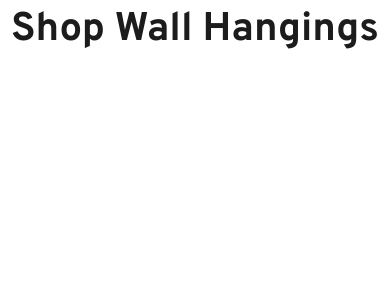
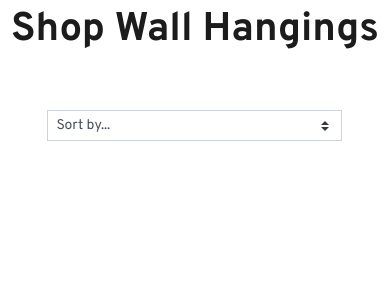
Before and after one commit to Fiona-T/knot-art, a Django app: page /products/ in a window 390 px wide. Shown: the part 265-565 px from the top of the page. Run offline with Django 3.2, Linux system fonts and the light colour scheme; data that the repository does not hold is empty; some libraries are stand-ins or nearby versions.

Commit message:
feat: add product sorting options select box to products.html

```diff
--- a/products/templates/products/products.html
+++ b/products/templates/products/products.html
@@ -16,8 +16,21 @@
     <div class="row">
         <!-- outer container for products + will have row showing sorting options -->
         <div class="col-10 offset-1">
+            <!-- Products sorting row -->
+            <div class="row pb-3">
+                <!-- select box with product sorting options -->
+                <div class="col-12 col-md-6 col-lg-4 justify-content-center justify-content-md-end">
+                    <select class="custom-select custom-select-sm rounded-0">
+                        <option value="reset">Sort by...</option>
+                        <option value="price_asc">Price (low to high)</option>
+                        <option value="price_desc">Price (high to low)</option>
+                        <option value="prod_name_asc">Product name (A-Z)</option>
+                        <option value="prod_name_desc">Product name (Z-A)</option>
+                    </select>
+                </div>
+            </div>
             <!-- products row -->
-            <div class="row">
+            <div class="row mt-3">
                 {% for product in products %}
                 <!-- each product displayed in a card within columns -->
                 <div class="col-12 col-sm-10 col-md-6 col-lg-4 col-xl-3 card-group">
```
